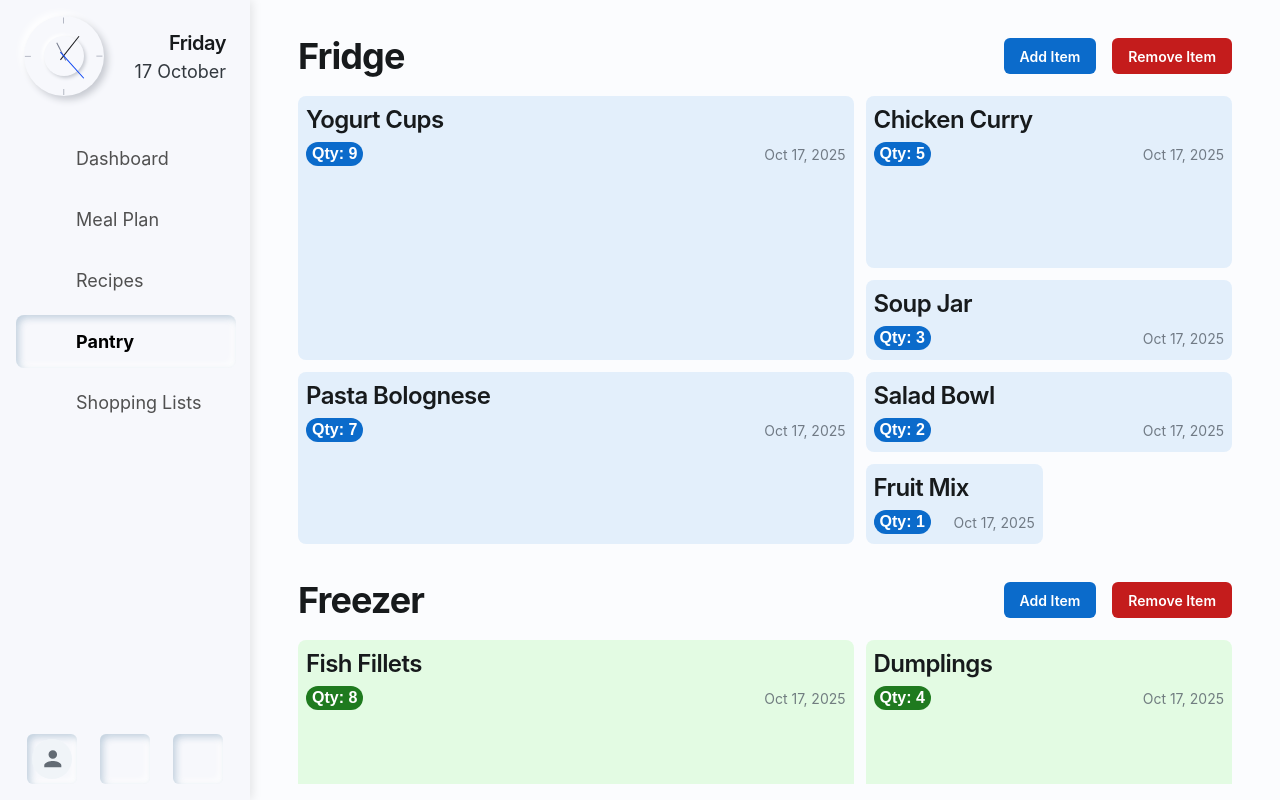
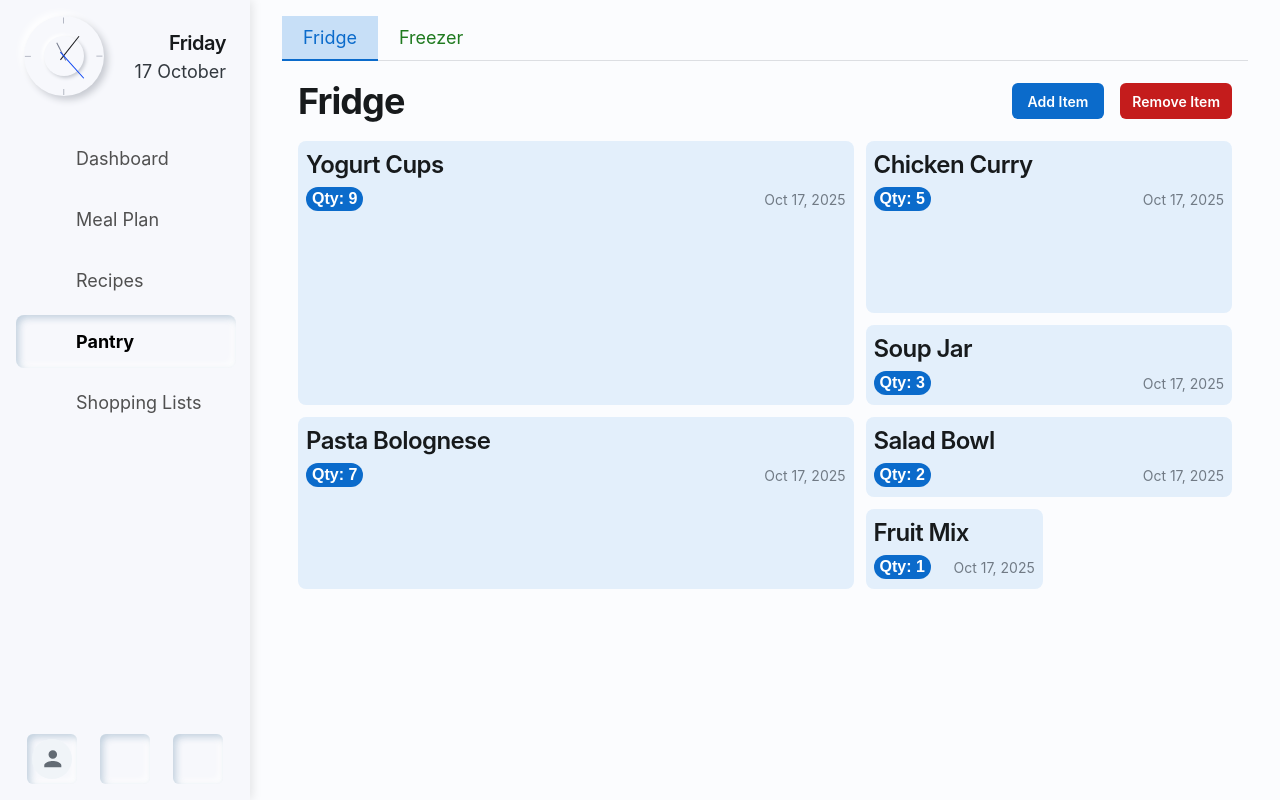
Before and after one commit to jangers1/meal-planning, a React (Vite) app: page /pantry in a window 1280 px wide. Built offline with nearby package versions, Linux system fonts and the light colour scheme; some icons are missing; a web font is replaced by a local one.

Commit message:
Changed page to use tabs instead of displaying everything on a page. Also fixed overflow issue with delete button

```diff
--- a/src/features/pantry/Pantry.tsx
+++ b/src/features/pantry/Pantry.tsx
@@ -1,24 +1,24 @@
-import {Box, Button, Sheet, Stack, Typography} from '@mui/joy';
+import {Box, Button, Sheet, Stack, Tab, TabList, TabPanel, Tabs, Typography} from '@mui/joy';
 import PantryMasonry from './masonry/PantryMasonry';
 import {DeleteModeProvider} from '../../shared/components/ui/DeleteModeProvider';
 import {useDeleteMode} from '../../shared/hooks/useDeleteMode';
 import {useState} from 'react';
 
-function PantrySection({
+function PantryTabContent({
+                              items,
                               title,
-                           items,
                               color,
                               onDeleteItem
                           }: {
+    items: Array<{ id: string; title: string; quantity: number; date: Date }>;
     title: string;
-    items: Array<{ id: string; title: string; quantity: number; date: Date }>;
     color: 'primary' | 'success';
     onDeleteItem: (id: string) => void;
 }) {
     const {isDeleteMode, setDeleteMode} = useDeleteMode();
 
     return (
-        <>
+        <Box sx={{display: 'flex', flexDirection: 'column', height: '100%', p: 2}}>
             <Box
                 sx={{
                     display: 'flex',
@@ -27,7 +27,7 @@ function PantrySection({
                     mb: 2,
                 }}
             >
-                <Typography level="h1">
+                <Typography level={'h1'}>
                     {title}
                 </Typography>
                 <Stack
@@ -38,6 +38,7 @@ function PantrySection({
                         Add Item
                     </Button>
                     <Button
+                        size={'sm'}
                         color={isDeleteMode ? 'success' : 'danger'}
                         onClick={() => setDeleteMode(!isDeleteMode)}
                     >
@@ -45,10 +46,10 @@ function PantrySection({
                     </Button>
                 </Stack>
             </Box>
-            <Box sx={{mb: 4}}>
+            <Box sx={{flex: 1, minHeight: 0}}>
                 <PantryMasonry items={items} color={color} onDeleteItem={onDeleteItem}/>
             </Box>
-        </>
+        </Box>
     );
 }
 
@@ -81,24 +82,42 @@ function Pantry() {
     };
 
     return (
-        <Sheet sx={{p: 2, width: '100%', height: '100%', display: 'flex', flexDirection: 'column'}}>
+        <Sheet
+            sx={{
+                width: '100%',
+                display: 'flex',
+                flexDirection: 'column',
+                gap: 2,
+            }}
+        >
+            <Tabs size="lg" sx={{flex: 1, display: 'flex', flexDirection: 'column'}}>
+                <TabList>
+                    <Tab color="primary">Fridge</Tab>
+                    <Tab color="success">Freezer</Tab>
+                </TabList>
+
+                <TabPanel value={0} sx={{p: 0, flex: 1, minHeight: 0}}>
                     <DeleteModeProvider>
-                <PantrySection
-                    title="Fridge"
+                        <PantryTabContent
                             items={fridgeItems}
+                            title={'Fridge'}
                             color="primary"
                             onDeleteItem={handleDeleteFridgeItem}
                         />
                     </DeleteModeProvider>
+                </TabPanel>
 
+                <TabPanel value={1} sx={{p: 0, flex: 1, minHeight: 0}}>
                     <DeleteModeProvider>
-                <PantrySection
-                    title="Freezer"
+                        <PantryTabContent
                             items={freezerItems}
+                            title={'Freezer'}
                             color="success"
                             onDeleteItem={handleDeleteFreezerItem}
                         />
                     </DeleteModeProvider>
+                </TabPanel>
+            </Tabs>
         </Sheet>
     );
 }
--- a/src/features/pantry/masonry/masonry.css
+++ b/src/features/pantry/masonry/masonry.css
@@ -79,6 +79,7 @@
     width: 100%;
     box-sizing: border-box;
     display: flex;
+    overflow: visible;
 }
 
 /* Optional: subtle hover for interactivity */
```
Lines whose indentation alone changed are shown as unchanged.
